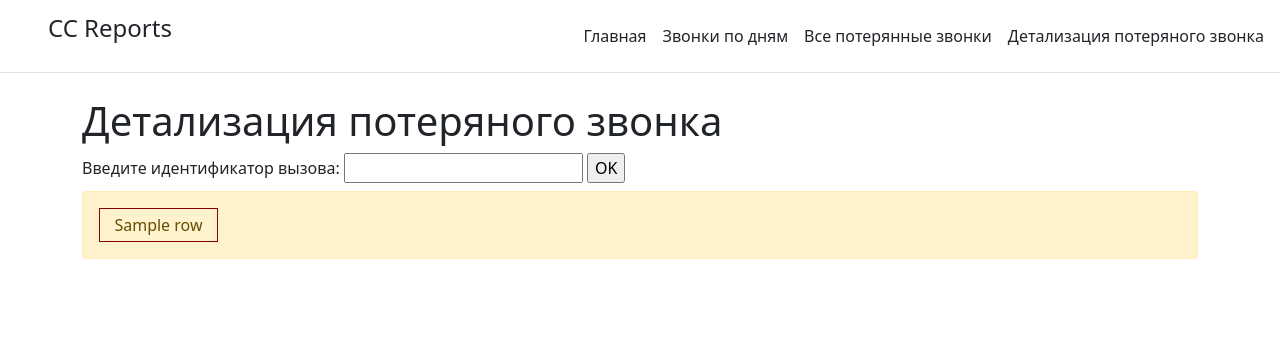
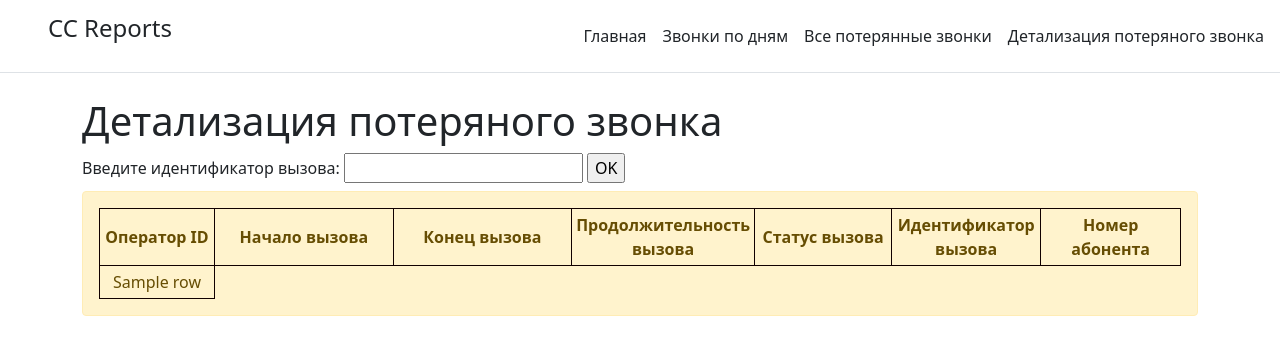
Before and after one commit to AtridesMinsk/eb_cc_reports_site, a Django app: template cc_site/cc_reports/templates/cc_reports/calls_drop.html in a window 1280 px wide. Shown: the top 355 px of the page. Run offline with Django 4.2, Linux system fonts and the light colour scheme; the template is opened without the code that fills it: most values are stand-ins (such as "Sample title", 1, 10 or a date in 2020).

```diff
--- a/cc_site/cc_reports/templates/cc_reports/base.html
+++ b/cc_site/cc_reports/templates/cc_reports/base.html
@@ -15,7 +15,7 @@
              text-align: center; /* Выравнивание по центру */
             }
             td, th {
-             border: 1px solid #800; /* Параметры границы */
+             border: 1px solid #100; /* Параметры границы */
              padding: 4px; /* Поля в ячейках */
             }
       </style>
--- a/cc_site/cc_reports/templates/cc_reports/calls_drop.html
+++ b/cc_site/cc_reports/templates/cc_reports/calls_drop.html
@@ -14,6 +14,15 @@
 
     <div class="alert alert-warning mt-2">
         <table border="0", align="center", cellpadding=5>
+                        <tr>
+                <th>Оператор ID</th>
+                <th>Начало вызова</th>
+                <th>Конец вызова</th>
+                <th>Продолжительность вызова</th>
+                <th>Статус вызова</th>
+                <th>Идентификатор вызова</th>
+                <th>Номер абонента</th>
+            </tr>
             <col width="120" valign="top">
             <col width="200" valign="top">
             <col width="200" valign="top">
```
Also changed, not shown: cc_site/cc_reports/templates/cc_reports/all_calls_drop.html (+8 -0 lines), cc_site/cc_reports/views.py (+2 -15 lines).
